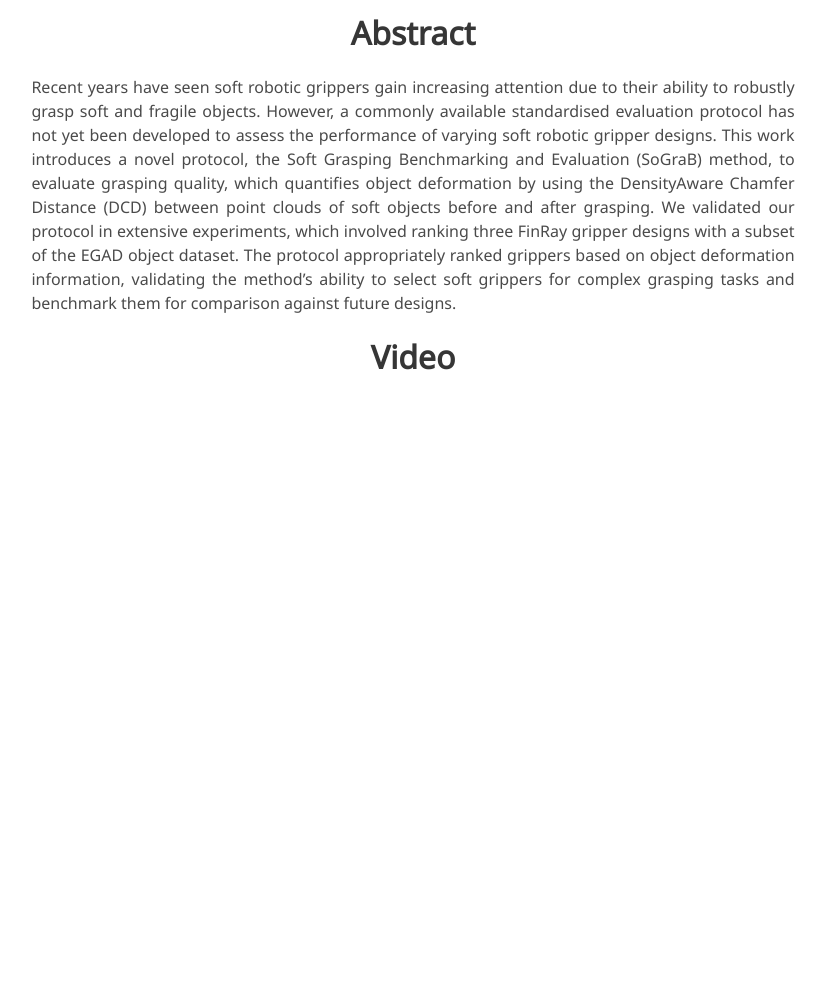
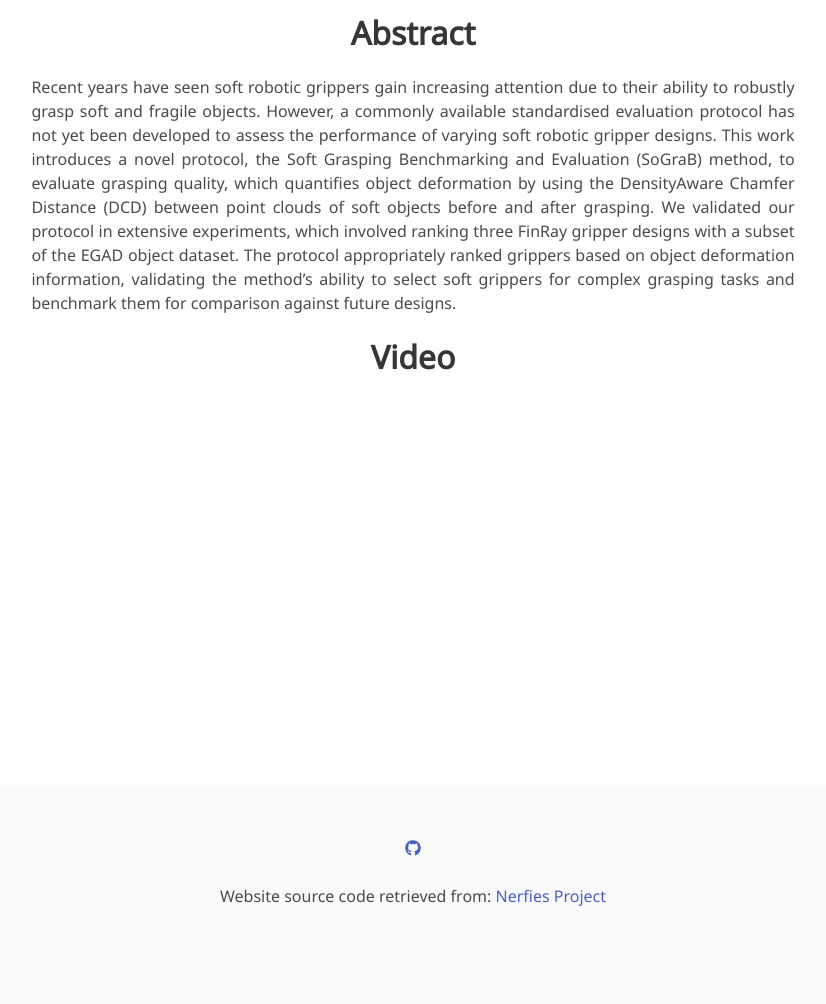
Before and after one commit to Mister-Green-020/sograb.github.io, a plain HTML site: page index.html in a window 1280 px wide. Shown: the part 481-1485 px from the top of the page, without its empty margins (227-1053 px from the left). Before the commit the page ends 1249 px from the top, so only its background shows below. Drawn offline with nearby package versions, Linux system fonts and the light colour scheme; a web font is replaced by a local one.

Commit message:
Added footer

```diff
--- a/index.html
+++ b/index.html
@@ -172,13 +172,25 @@
         </div>
       </div>
     </div>
-    <!--/ Paper video.
+    <!--/ Paper video. -->
   </div>
 </section>
 
-
-<footer>
-  <p>Website source code retrieved from: <a href="https://nerfies.github.io" target="_blank">Nerfies Project</a></p>
+<footer class="footer">
+  <div class="container">
+    <div class="content has-text-centered">
+      <a class="icon-link" href="https://github.com/mister-green-020" class="external-link" disabled>
+        <i class="fab fa-github"></i>
+      </a>
+    </div>
+    <div class="columns is-centered">
+      <div class="column is-8">
+        <div class="content">
+          <p>Website source code retrieved from: <a href="https://nerfies.github.io" target="_blank">Nerfies Project</a></p>
+        </div>
+      </div>
+    </div>
+  </div>
 </footer>
 
 </body>
```
